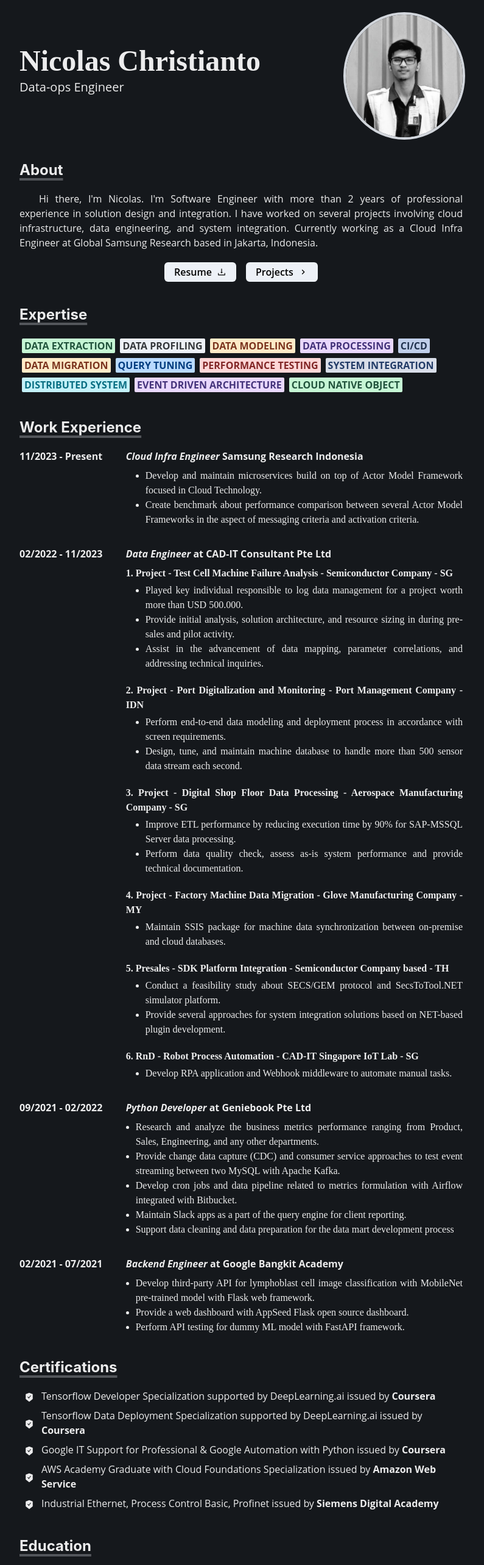
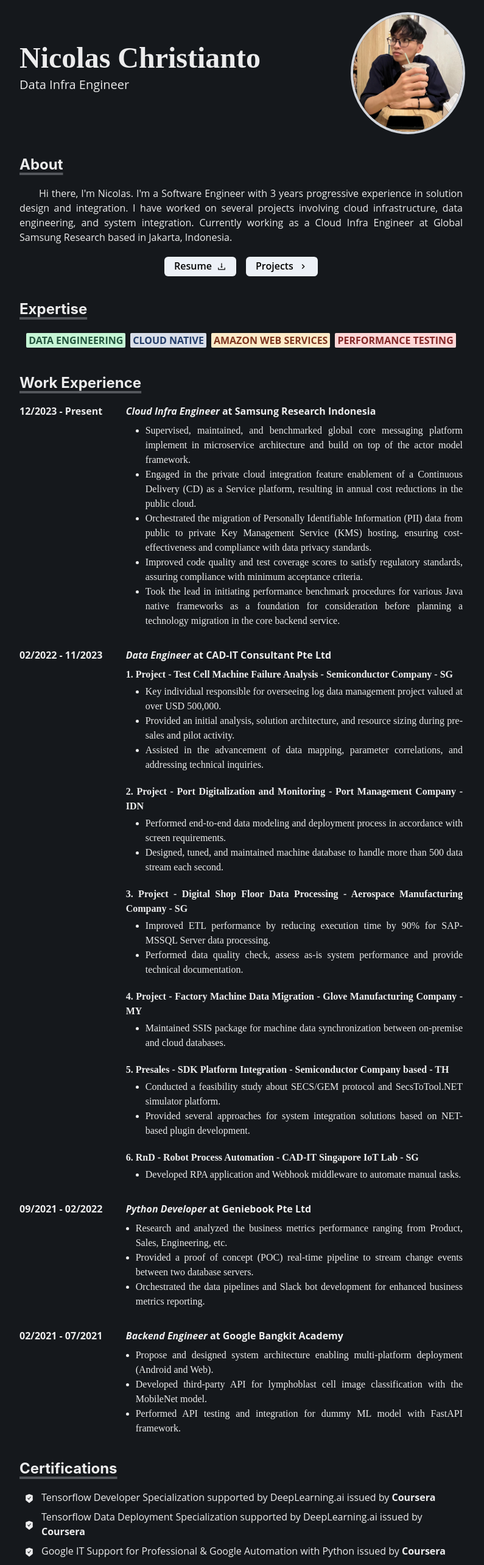
Before and after one commit to nichoteloo/nichoteloo.github.io, a Next.js app: page / in a window 1280 px wide. Shown: the part 100-2666 px from the top of the page at 61% size, without its empty margins (244-1039 px from the left). Built offline with nearby package versions, Linux system fonts and the light colour scheme.

Commit message:
Update 20/05/2024

```diff
--- a/components/footer.js
+++ b/components/footer.js
@@ -15,7 +15,7 @@ const Footer = () => {
             <Divider size="lg" color="gray.500"/>
             <Stack justify="space-between" direction="row"  spacing={{ base: '4', md: '10' }}>
                 <Text fontSize="md" color="subtle" p={2}>
-                    &copy; 2022 - Nicolas
+                    &copy; 2022 - 2024 Nicolas
                 </Text>
 
                 <Stack justify="space-between" direction="row" align="center">
--- a/components/navbar.js
+++ b/components/navbar.js
@@ -28,7 +28,7 @@ const Navbar = () => {
                     <Heading as='h1' size='lg' whiteSpace='nowrap'>
                         <NextLink href='/' passHref>
                             <Link p={0} color='white' variant="logo">
-                                <Text fontFamily="fantasy">TeloTech</Text>
+                                <Text fontFamily="monospace">TeloTech</Text>
                             </Link>
                         </NextLink>
                     </Heading>
@@ -38,7 +38,7 @@ const Navbar = () => {
 
                 <Stack display={{ base: 'none', md: 'flex' }} mb={1} direction='row' justify='flex-start' align='center'>
                     <NextLink href='/projects' passHref>
-                        <Link color='white' fontFamily="body">Projects</Link>
+                        <Link color='white' fontFamily="inherit">Projects</Link>
                     </NextLink>
                 </Stack>
 
--- a/pages/index.js
+++ b/pages/index.js
@@ -33,18 +33,19 @@ const Home = () => {
                 Nicolas Christianto
               </Heading>
               <Text fontSize={{ lg: "20px", md: "18px", sm: "17px" }}>
-                Data-ops Engineer
+                Data Infra Engineer
               </Text>
             </Box>
             <Box>
               <Image
-                src="/images/me.jpg"
+                src="/images/myself.jpg"
                 alt="Nicolas C."
                 borderWidth="4px"
                 borderStyle="solid"
                 borderColor="gray.300"
                 borderRadius="50%"
-                maxW={{ lg:"200px", md:"195px", sm:"185px" }}
+                height={{ lg:"200px", md:"195px", sm:"185px" }}
+                maxW={{ lg:"300px", md:"195px", sm:"185px" }}
                 mr={-1}
                 mt={10}
                 mb={5}
@@ -59,13 +60,13 @@ const Home = () => {
               About
             </Heading>
             <Text variant="indented" fontSize={{ lg:"16px", md:"15px", sm: "15px" }} ml={{ lg:"0px", md:"2px", sm:"5px" }} mr={{ lg:"0px", md:"2px", sm:"5px" }}>
-              Hi there, I&apos;m Nicolas. I&apos;m Software Engineer with more than 2 years of professional experience in solution design and
+              Hi there, I&apos;m Nicolas. I&apos;m a Software Engineer with 3 years progressive experience in solution design and
               integration. I have worked on several projects involving cloud infrastructure, data engineering,
               and system integration. Currently working as a Cloud Infra Engineer at Global Samsung Research based in Jakarta, Indonesia.
             </Text>
 
             <Box align="center" mt={5}>
-              <NextLink href="https://drive.google.com/file/d/1Xdek6QebgN1RSkC6gBDr2B6jk2nKXvL-/view?usp=sharing" passHref>
+              <NextLink href="https://drive.google.com/file/d/1RGDfXQAprYHXaoBJtSzsqSA9cPeWBkBu/view?usp=sharing" passHref>
                 <Button mr={2} fontSize={{ lg:"16px", md:"15px", sm: "14px" }} align="center" rightIcon={<AiOutlineDownload />} colorScheme="gray" h={8}>
                   Resume
                 </Button>
@@ -85,23 +86,15 @@ const Home = () => {
               Expertise
             </Heading>
             <Flex
-                justifyContent="start"
+                justifyContent="center"
                 alignItems="center"
                 direction="row"
                 wrap="wrap"
             >
-              <Expertise title="Data Extraction" color="green" />
-              <Expertise title="Data Profiling" color="gray" />
-              <Expertise title="Data Modeling" color="orange" />
-              <Expertise title="Data Processing" color="purple" />
-              <Expertise title="CI/CD" color="blue" />
-              <Expertise title="Data Migration" color="orange" />
-              <Expertise title="Query Tuning" color="messenger" />
+              <Expertise title="Data Engineering" color="green" />
+              <Expertise title="Cloud Native" color="facebook" />
+              <Expertise title="Amazon Web Services" color="orange"/>
               <Expertise title="Performance Testing" color="red" />
-              <Expertise title="System Integration" color="facebook" />
-              <Expertise title="Distributed System" color="cyan" />
-              <Expertise title="Event Driven Architecture" color="purple" />
-              <Expertise title="Cloud Native Object" color="green" />
             </Flex>
           </Box>
         </SlideIn>
@@ -113,14 +106,17 @@ const Home = () => {
             </Heading>
 
             <ExperienceEntry
-              date="11/2023 - Present"
+              date="12/2023 - Present"
               role="Cloud Infra Engineer"
-              company="Samsung Research Indonesia"
+              company="at Samsung Research Indonesia"
               indent={8}
               mb={8}
               responsibilities={[
-                'Develop and maintain microservices build on top of Actor Model Framework focused in Cloud Technology.',
-                'Create benchmark about performance comparison between several Actor Model Frameworks in the aspect of messaging criteria and activation criteria.',
+                'Supervised, maintained, and benchmarked global core messaging platform implement in microservice architecture and build on top of the actor model framework.',
+                'Engaged in the private cloud integration feature enablement of a Continuous Delivery (CD) as a Service platform, resulting in annual cost reductions in the public cloud.',
+                'Orchestrated the migration of Personally Identifiable Information (PII) data from public to private Key Management Service (KMS) hosting, ensuring cost-effectiveness and compliance with data privacy standards.',
+                'Improved code quality and test coverage scores to satisfy regulatory standards, assuring compliance with minimum acceptance criteria.',
+                'Took the lead in initiating performance benchmark procedures for various Java native frameworks as a foundation for consideration before planning a technology migration in the core backend service.',
               ]}
               >
             </ExperienceEntry>
@@ -133,9 +129,9 @@ const Home = () => {
               indent={8}
               mb={1}
               responsibilities={[
-                'Played key individual responsible to log data management for a project worth more than USD 500.000.',
-                'Provide initial analysis, solution architecture, and resource sizing in during pre-sales and pilot activity.',
-                'Assist in the advancement of data mapping, parameter correlations, and addressing technical inquiries.',
+                'Key individual responsible for overseeing log data management project valued at over USD 500,000.',
+                'Provided an initial analysis, solution architecture, and resource sizing during pre-sales and pilot activity.',
+                'Assisted in the advancement of data mapping, parameter correlations, and addressing technical inquiries.',
               ]}
               >
             </ExperienceEntry>
@@ -145,8 +141,8 @@ const Home = () => {
               indent={8}
               mb={1}
               responsibilities={[
-                'Perform end-to-end data modeling and deployment process in accordance with screen requirements.',
-                'Design, tune, and maintain machine database to handle more than 500 sensor data stream each second.',
+                'Performed end-to-end data modeling and deployment process in accordance with screen requirements.',
+                'Designed, tuned, and maintained machine database to handle more than 500 data stream each second.',
               ]}
               >
             </ExperienceEntry>
@@ -156,8 +152,8 @@ const Home = () => {
               indent={8}
               mb={1}
               responsibilities={[
-                'Improve ETL performance by reducing execution time by 90% for SAP-MSSQL Server data processing.',
-                'Perform data quality check, assess as-is system performance and provide technical documentation.',
+                'Improved ETL performance by reducing execution time by 90% for SAP-MSSQL Server data processing.',
+                'Performed data quality check, assess as-is system performance and provide technical documentation.',
               ]}
               >
             </ExperienceEntry>
@@ -167,7 +163,7 @@ const Home = () => {
               indent={8}
               mb={1}
               responsibilities={[
-                'Maintain SSIS package for machine data synchronization between on-premise and cloud databases.',
+                'Maintained SSIS package for machine data synchronization between on-premise and cloud databases.',
               ]}
               >
             </ExperienceEntry>
@@ -177,8 +173,8 @@ const Home = () => {
               indent={8}
               mb={1}
               responsibilities={[
-                'Conduct a feasibility study about SECS/GEM protocol and SecsToTool.NET simulator platform.',
-                'Provide several approaches for system integration solutions based on NET-based plugin development.',
+                'Conducted a feasibility study about SECS/GEM protocol and SecsToTool.NET simulator platform. ',
+                'Provided several approaches for system integration solutions based on NET-based plugin development.',
               ]}
               >
             </ExperienceEntry>
@@ -188,7 +184,7 @@ const Home = () => {
               indent={8}
               mb={8}
               responsibilities={[
-                'Develop RPA application and Webhook middleware to automate manual tasks.',
+                'Developed RPA application and Webhook middleware to automate manual tasks.',
               ]}
               >
             </ExperienceEntry>
@@ -199,11 +195,9 @@ const Home = () => {
               company="at Geniebook Pte Ltd"
               mb={8}
               responsibilities={[
-                'Research and analyze the business metrics performance ranging from Product, Sales, Engineering, and any other departments.',
-                'Provide change data capture (CDC) and consumer service approaches to test event streaming between two MySQL with Apache Kafka.',
-                'Develop cron jobs and data pipeline related to metrics formulation with Airflow integrated with Bitbucket.',
-                'Maintain Slack apps as a part of the query engine for client reporting.',
-                'Support data cleaning and data preparation for the data mart development process'
+                'Research and analyzed the business metrics performance ranging from Product, Sales, Engineering, etc.',
+                'Provided a proof of concept (POC) real-time pipeline to stream change events between two database servers.',
+                'Orchestrated the data pipelines and Slack bot development for enhanced business metrics reporting.'
               ]}>
             </ExperienceEntry>
 
@@ -213,9 +207,9 @@ const Home = () => {
               company="at Google Bangkit Academy"
               mb={8}
               responsibilities={[
-                'Develop third-party API for lymphoblast cell image classification with MobileNet pre-trained model with Flask web framework.',
-                'Provide a web dashboard with AppSeed Flask open source dashboard.',
-                'Perform API testing for dummy ML model with FastAPI framework.'
+                'Propose and designed system architecture enabling multi-platform deployment (Android and Web).',
+                'Developed third-party API for lymphoblast cell image classification with the MobileNet model.',
+                'Performed API testing and integration for dummy ML model with FastAPI framework.'
               ]}>
             </ExperienceEntry>
           </Box>
@@ -242,10 +236,6 @@ const Home = () => {
             <CertificationEntry
               issuer="Amazon Web Service"
               title="AWS Academy Graduate with Cloud Foundations Specialization"/>
-
-            <CertificationEntry
-              issuer="Siemens Digital Academy"
-              title="Industrial Ethernet, Process Control Basic, Profinet"/>
           </Box>
         </SlideIn>
 
@@ -272,9 +262,9 @@ const Home = () => {
 
             <SimpleGrid mt={8} columns={[1, 2, 2, 2]} gap={6}>
               <AchievementEntry title='AWS Digital Talent Scholarship, 2021.' issuer='Ministry of Comm and Informatics.'/>
+              <AchievementEntry title='PGN Scholarship Awardee, 2020.' issuer='PT Perusahaan Gas Negara Indonesia.'/>
               <AchievementEntry title='Hankook Scholarship Awardee, 2019.' issuer='PT Hankook Tire Welfare Foundation.'/>
-              <AchievementEntry title='PGN Scholarship Awardee, 2020.' issuer='PT Perusahaan Gas Negara Indonesia.'/>
-              <AchievementEntry title='Funded PKM-Karsa Cipta, 2019.' issuer='Ministry of Research and Expertisenology.'/>
+              <AchievementEntry title='Funded Research Program PKM, 2019.' issuer='Ministry of Research and Expertisenology.'/>
             </SimpleGrid>
           </Box>
         </SlideIn>
--- a/pages/projects.js
+++ b/pages/projects.js
@@ -49,8 +49,8 @@ const Projects = () => {
         <Main title="Projects">
             <Container px={8} pt={20} maxW={{ lg:"container.md", md:"container.md", sm:"container.sm" }}>
                 <SlideIn delay={0} time={1.5} direction="right">
-                    <Box display="flex" flexDirection="column">
-                        <Heading as="h1" fontSize={{ lg: "5xl", md:"4xl", sm:"3xl"}} fontFamily="initial">
+                    <Box display="flex" flexDirection="column" alignItems="center" justifyContent="center">
+                        <Heading as="h1" fontSize={{ lg: "10xl", md:"4xl", sm:"3xl"}} fontFamily="monospace">
                             Projects
                         </Heading>
                     </Box>
--- a/pages/projects/covid.js
+++ b/pages/projects/covid.js
@@ -35,7 +35,7 @@ const Covid = () => {
                     <SlideIn delay={0} time={1} direction='right'>
                         <Text variant='indented'>
                             This application is developed with Flask Python web framework. Meanwhile, the front
-                            page or HTML page is developed from scratch. For graph visualization, I use the Plotly
+                            page or HTML page is developed from scratch. For graph visualization, I used the Plotly
                             Python library. The file structures (API call function, configuration, template) are
                             neatly organized and allow developers to make it more scalable.
                         </Text>
@@ -56,7 +56,7 @@ const Covid = () => {
                     <SlideIn delay={0.9} time={1} direction='right'>
                         <Flex align='center' mt={1}>
                             <Text variant='projectLabel'>
-                                Tech Stack
+                                Scope of Tech
                             </Text>
                             <Text ml={2}>
                                 Flask, Plotly, MySQL, HTML, CSS, Javascript, Docker.
--- a/pages/projects/ros.js
+++ b/pages/projects/ros.js
@@ -24,9 +24,9 @@ const ROS = () => {
                     <SlideIn delay={0} time={1} direction='left'>
                         <Text variant='indented'>
                             Robot Operating System (ROS) is one of the popular open-source robotics
-                            software framework and its gained vast acceptance in the robotics community.
+                            software framework and it gained vast acceptance in the robotics community.
                             Noetic is the new L.T.S release of ROS distribution. Noetic primary support
-                            is for Ubuntu 20.04 (Focal). The released date was May 23rd. 2020.
+                            is for Ubuntu 20.04 (Focal). It was released in May 23rd. 2020.
                             In ROS Noetic development, I buila a robot from scratch. ROS Noetic
                             already supported by Python3 and TurtleBot3 Stack.
                         </Text>
@@ -55,7 +55,7 @@ const ROS = () => {
                     <SlideIn delay={0.9} time={1} direction='right'>
                         <Flex align='center' mt={1}>
                             <Text variant='projectLabel'>
-                                Tech Stack
+                                Scope of Tech
                             </Text>
                             <Text ml={2}>
                                 ROS Noetic, Linux Ubuntu 20.04, Python3, TurtleBot3 Stack.
```
Also changed, not shown: pages/projects/concurrent.js (+6 -6 lines), pages/projects/dictionary.js (+8 -9 lines), pages/projects/kafka.js (+6 -6 lines), pages/projects/lympho.js (+7 -7 lines), pages/projects/wifi.js (+5 -5 lines), pages/projects/worker.js (+6 -6 lines), public/images/myself.jpg (added).
